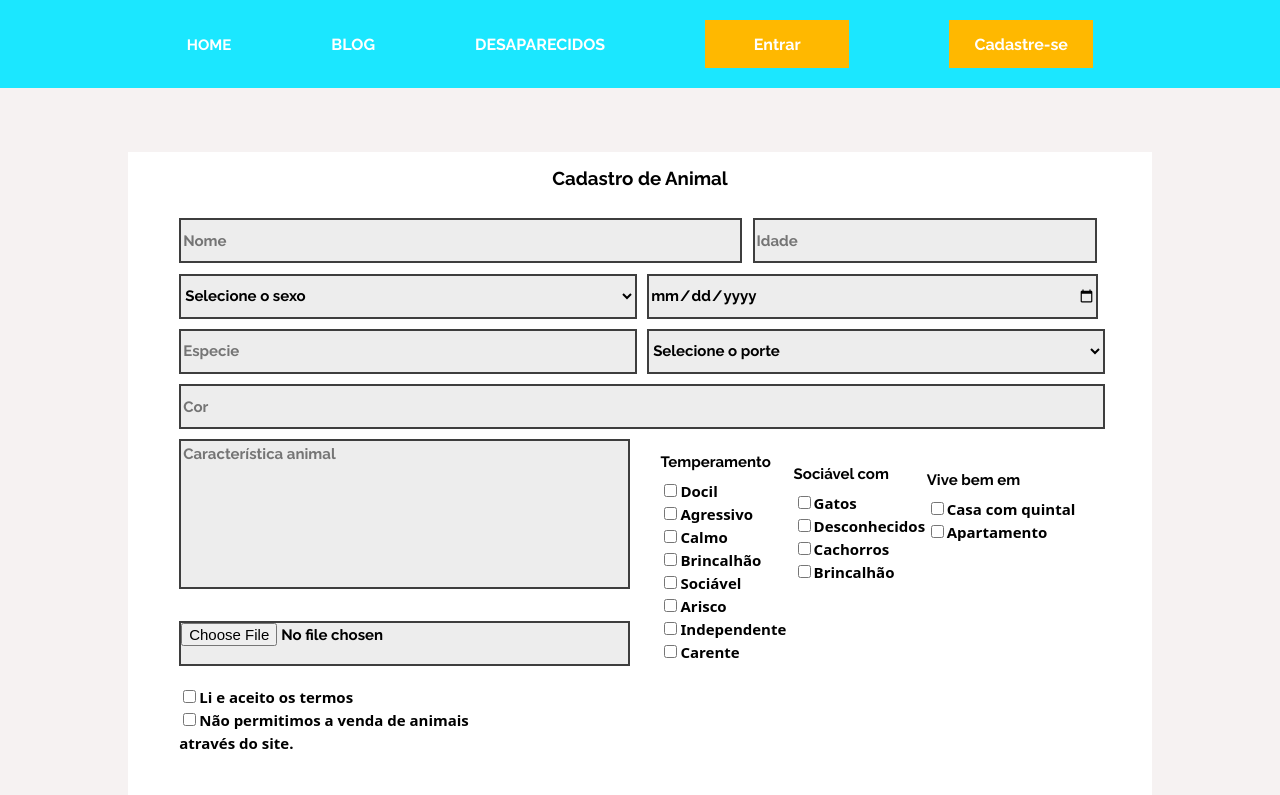
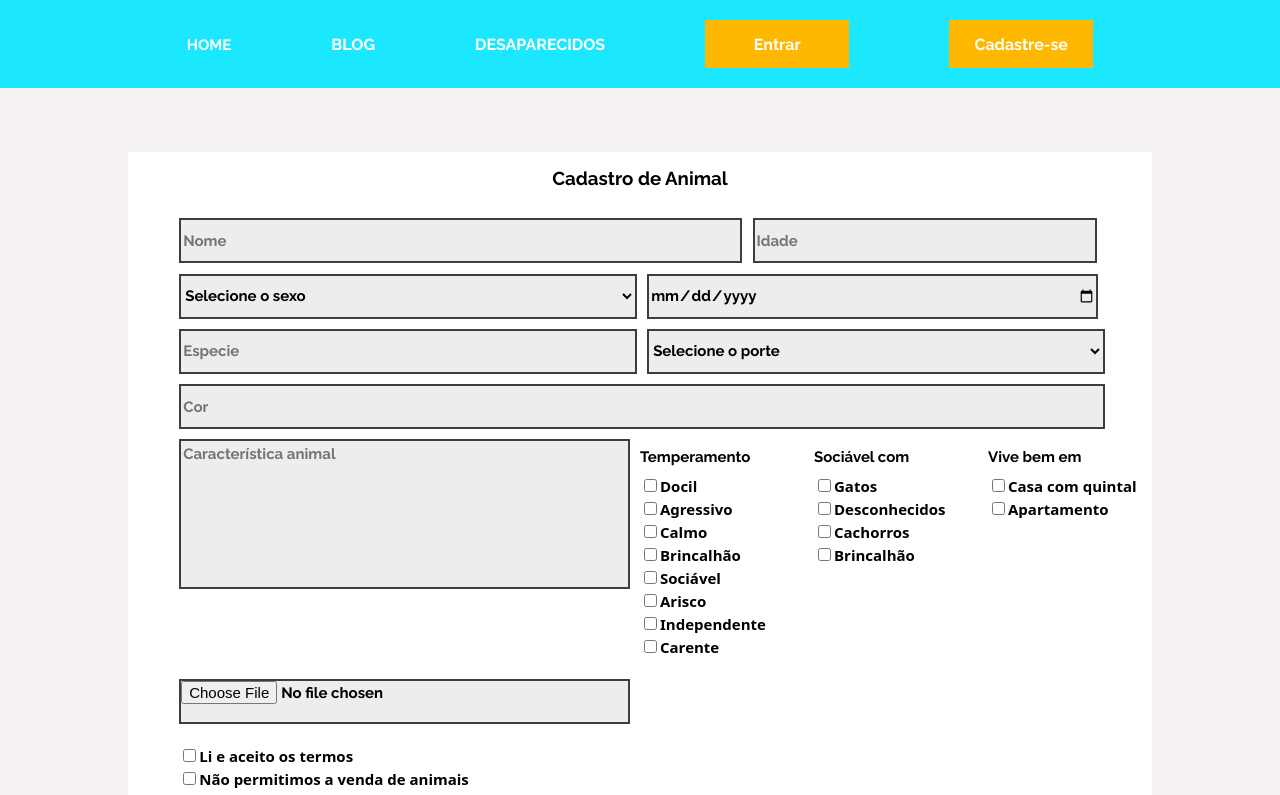
Before and after one commit to Amor-e-Patas/amor-e-patas-frontend, a Next.js app: page /cadastroanimal in a window 1280 px wide. Shown: the top 795 px of the page. Built offline with nearby package versions, Linux system fonts and the light colour scheme; no server answers.

Commit message:
Editando posição dos checkbox

```diff
--- a/pages/cadastroanimal.tsx
+++ b/pages/cadastroanimal.tsx
@@ -172,7 +172,7 @@ export default function Usuario() {
                             <label>
                                 <textarea name="endereco" className={styles.caracteristica} placeholder="Característica animal" onChange={(e) => setEndereco(e.currentTarget.value)}></textarea>
                             </label>
-
+                            <div className={styles.containertemp}>
                                 <div className={styles.temperamento}>
                                     <div className={styles.temp}>
                                         <p className={styles.p}>Temperamento</p>
@@ -266,6 +266,7 @@ export default function Usuario() {
                                         </label>
                                     </div>
                                 </div>
+                            </div>
                             <div>
                                 <label>
                                     <input type="file" name="fotos" className={styles.fotos} placeholder="Referência:" onChange={(e) => setReferencia(e.currentTarget.value)} />
--- a/styles/components/FormAnimal.module.css
+++ b/styles/components/FormAnimal.module.css
@@ -111,49 +111,54 @@
 
 
 }
+.containertemp{
+  display: grid;
+  margin-left: 50%;
+  grid-template-columns: 1fr 1fr 1fr;
+  grid-gap: 10px;
+  margin-top: -15%;
+}
 
 .temperamento{
-  width: 44.7%;
-  margin-right: 4%;
-  margin-top: -14.5%;
+ /* margin-right: 4%;*/
   text-align: left;
   font: normal normal 600 15px/23px Noto Sans;
   letter-spacing: 0px;
   color: #000000;
   opacity: 1;
-  margin-left: 52%;
+  /*margin-left: 52%;*/
 
 }
 
 .sociavel{
-  width: 44.7%;
+  /*width: 44.7%;
   margin-right: 4%;
-  margin-top: -20.2%;
+  /*margin-top: -20.2%;*/
   text-align: left;
   font: normal normal 600 15px/23px Noto Sans;
   letter-spacing: 0px;
   color: #000000;
   opacity: 1;
-  margin-left: 65%;
+  /*margin-left: 65%;*/
 }
 
 .vive{
-  width: 15%;
+  /*width: 15%;
   margin-right: 4%;
-  margin-top: -11.8%;
+  margin-top: -11.8%;*/
   text-align: left;
   font: normal normal 600 15px/23px Noto Sans;
   letter-spacing: 0px;
   color: #000000;
   opacity: 1;
-  margin-left: 78%;
+ /* margin-left: 78%;*/
 }
 
 
 .fotos{
   width: 44%;
   height: 45px;
-  margin-top: 7.5%;
+  margin-top: 2%;
   margin-left: 5%;
   background: #EDEDED 0% 0% no-repeat padding-box;
   border: 2px solid #3E3E3E;
```
Lines whose indentation alone changed are shown as unchanged.
